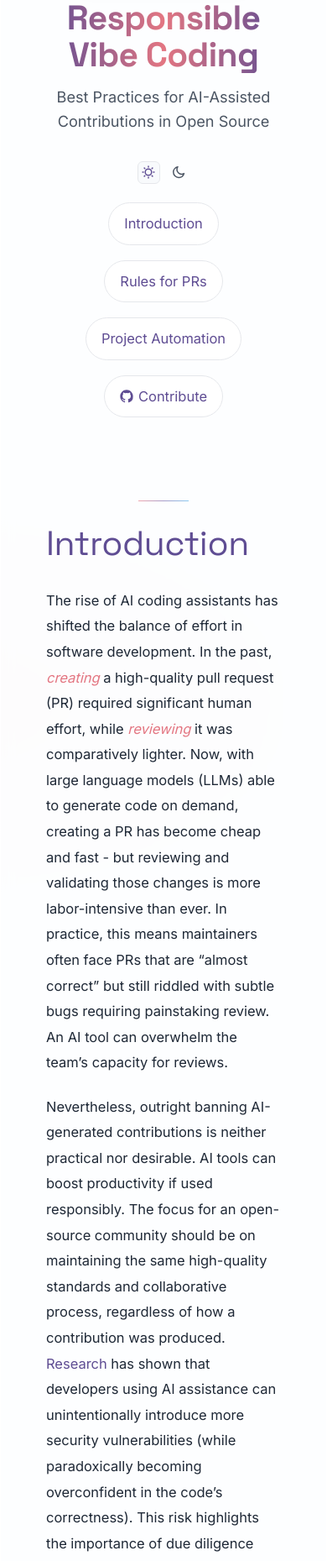
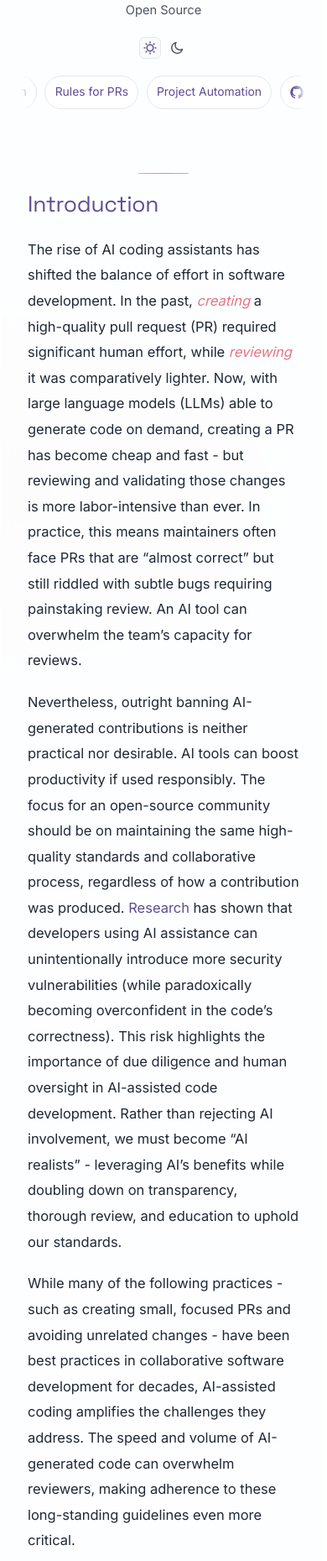
Before and after one commit to ai-coding-manifesto/ai-coding-manifesto, a Jekyll site: the page built from index.md, in a window 390 px wide, cut to the strip 346-2205 px from the top of the page. Shown: the whole strip at 84% size. Built offline with Jekyll 4.4.1, drawn with Linux system fonts in a browser that asks for light colours; some web fonts are replaced.

Commit message:
feat(ui): improve mobile responsiveness and consolidate styles
- move inline CSS from _layouts/default.html to assets/css/main.css
- add responsive UI: scrollable nav pills, tightened spacing, mobile typography, touch-friendly code blocks
- tweak logo size, container padding, progress bar thickness
- add small-phones breakpoint and prefers-reduced-motion support

```diff
--- a/assets/css/main.css
+++ b/assets/css/main.css
@@ -677,31 +677,71 @@ html[data-theme="dark"] pre code {
 
 /* Mobile responsiveness */
 @media (max-width: 768px) {
-    h1 {
-        font-size: 2rem;
+    h1 { font-size: 2rem; }
+    h2 { font-size: 1.5rem; }
+
+    /* Make quick nav horizontally scrollable pills on mobile */
+    .quick-nav {
+        gap: 0.75rem;
+        padding: 0.25rem 0.5rem;
+        margin-left: -0.5rem;
+        margin-right: -0.5rem;
+        overflow-x: auto;
+        -webkit-overflow-scrolling: touch;
+        flex-wrap: nowrap;
+        scroll-snap-type: x mandatory;
+        touch-action: pan-x;
+        scrollbar-width: none;
+        mask-image: linear-gradient(to right, transparent 0, black 16px, black calc(100% - 16px), transparent 100%);
+        -webkit-mask-image: linear-gradient(to right, transparent 0, black 16px, black calc(100% - 16px), transparent 100%);
     }
+    .quick-nav::-webkit-scrollbar { display: none; }
 
-    h2 {
-        font-size: 1.5rem;
-    }
-
-    .quick-nav {
-        gap: 1rem;
+    .quick-nav a {
+        display: inline-flex;
+        align-items: center;
+        white-space: nowrap;
+        padding: 0.45rem 0.75rem;
+        scroll-snap-align: start;
+        font-size: 0.95rem;
     }
 
     .container {
-        padding: 1rem;
+        padding: 0.75rem;
         max-width: 100%;
     }
 
-    .principle-box {
-        padding: 1.25rem;
-        margin: 1.5rem 0;
-    }
+    .content-wrapper { padding: 1.25rem; }
+    header { padding: 1.75rem 0 1rem; margin-bottom: 1.5rem; }
+    header h1 { letter-spacing: -0.01em; }
+    .subtitle { font-size: 1rem; margin-bottom: 1.25rem; }
+    .theme-toggle-icons { gap: 0.4rem; margin-bottom: 1rem; }
 
-    section {
-        margin: 3rem 0;
-    }
+    .principle-box { padding: 1.1rem; margin: 1.25rem 0; }
+    section { margin: 2.5rem 0; }
+
+    pre { padding: 0.9rem 1rem; font-size: 0.85rem; -webkit-overflow-scrolling: touch; }
+    code { font-size: 0.85rem; }
+
+    .scroll-progress { height: 2px; }
+}
+
+/* Small phones */
+@media (max-width: 480px) {
+    html { font-size: 16px; }
+    header h1 { font-size: 1.75rem; }
+    h2 { font-size: 1.25rem; }
+    h3 { font-size: 1.1rem; }
+    .logo-img { max-width: 140px; filter: drop-shadow(0 5px 10px rgba(0,0,0,0.06)); }
+    .container { margin: 1rem auto; border-radius: 12px; }
+    main h1 { font-size: 1.6rem; margin-top: 1.5rem; }
+    .quick-nav { gap: 0.6rem; }
+    .quick-nav a { padding: 0.4rem 0.7rem; font-size: 0.95rem; }
+}
+
+/* Accessible motion preferences */
+@media (prefers-reduced-motion: reduce) {
+    * { transition: none !important; animation: none !important; }
 }
 
 /* Inline-style replacements */
```
